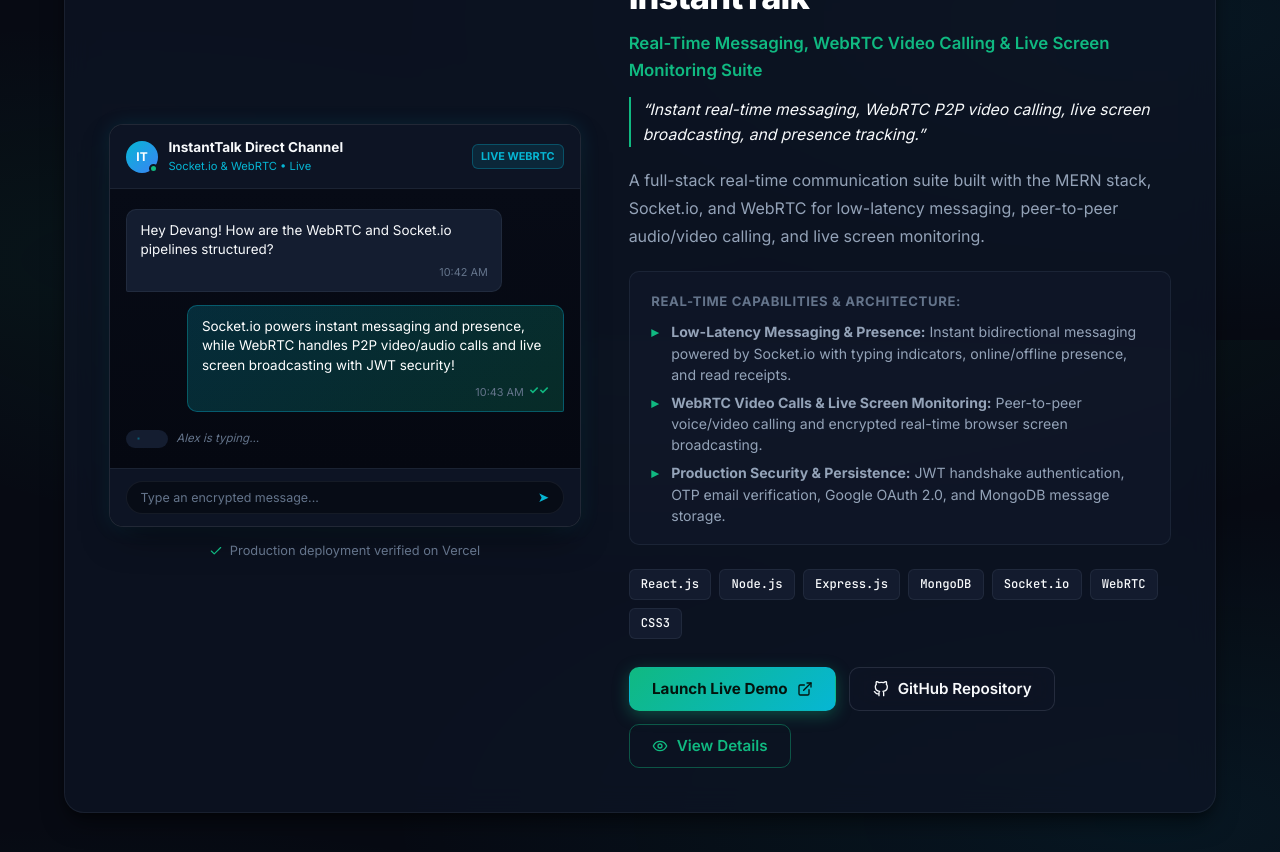
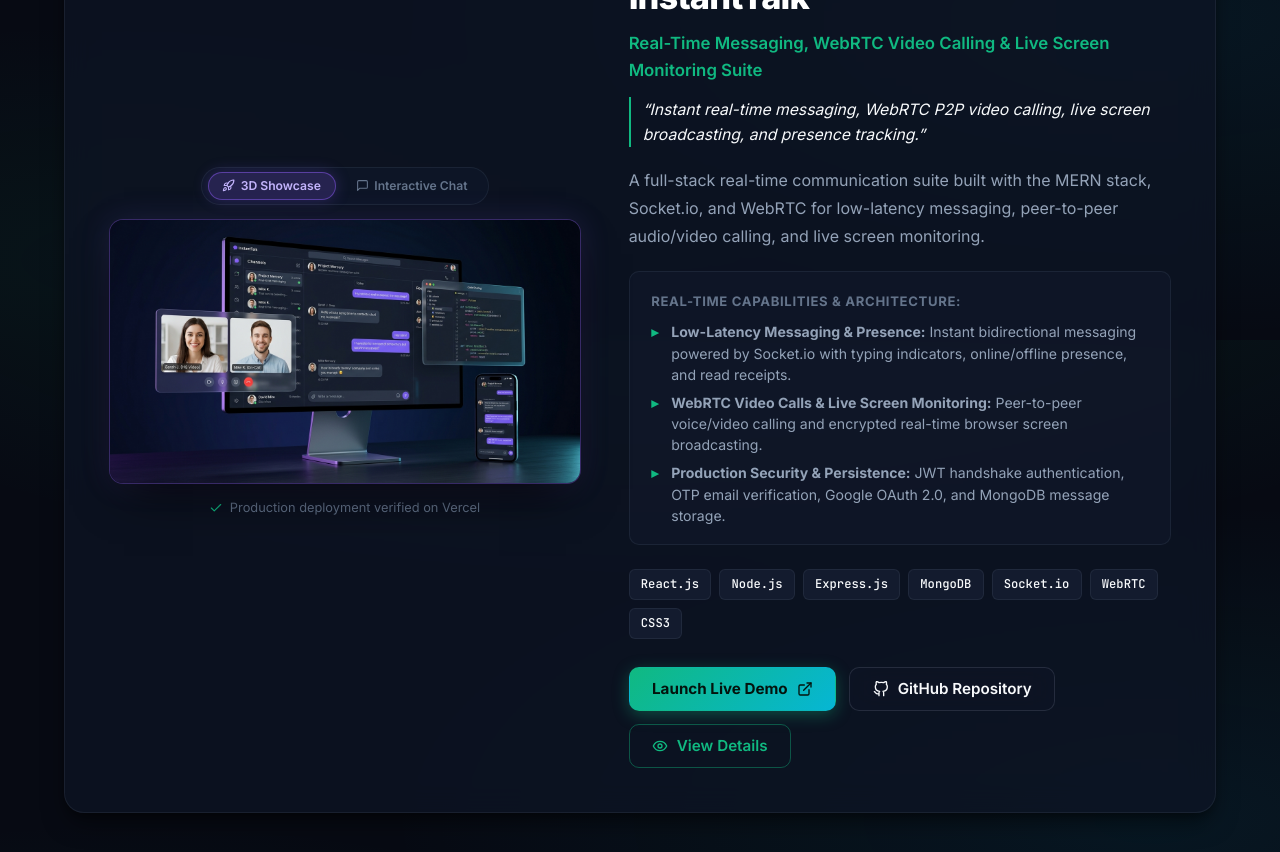
Before and after one commit to Devang456/devang-portfolio, a React (Vite) app: page / in a window 1280 px wide. Shown: the part 5260-6112 px from the top of the page. Built offline with nearby package versions, Linux system fonts and the light colour scheme.

Commit message:
feat(showcase): add ultra-premium 3D product showcase mockup for InstantTalk with interactive view toggle and modal banner

```diff
--- a/src/components/projects/ProjectModal.css
+++ b/src/components/projects/ProjectModal.css
@@ -114,6 +114,28 @@
   display: flex;
   flex-direction: column;
   gap: 1.75rem;
+}
+
+.modal-showcase-banner {
+  width: 100%;
+  border-radius: var(--radius-lg);
+  overflow: hidden;
+  border: 1px solid rgba(139, 92, 246, 0.35);
+  box-shadow: 0 15px 35px -10px rgba(0, 0, 0, 0.8), 0 0 25px rgba(139, 92, 246, 0.15);
+  background: var(--bg-tertiary);
+  transition: transform 0.3s ease, border-color 0.3s ease;
+}
+
+.modal-showcase-banner:hover {
+  border-color: rgba(139, 92, 246, 0.6);
+  transform: translateY(-2px);
+}
+
+.modal-showcase-img {
+  width: 100%;
+  height: auto;
+  display: block;
+  object-fit: cover;
 }
 
 .modal-section {
--- a/src/components/projects/ProjectModal.jsx
+++ b/src/components/projects/ProjectModal.jsx
@@ -49,6 +49,16 @@ export default function ProjectModal({ project, onClose }) {
 
         {/* Modal Scrollable Content */}
         <div className="modal-body">
+          {project.image && (
+            <div className="modal-showcase-banner">
+              <img
+                src={project.image}
+                alt={`${project.title} 3D Showcase Mockup`}
+                className="modal-showcase-img"
+              />
+            </div>
+          )}
+
           {/* Overview */}
           <div className="modal-section">
             <h3 className="modal-section-title">
--- a/src/data/projects.js
+++ b/src/data/projects.js
@@ -30,6 +30,7 @@ export const projects = [
     longDescription: "InstantTalk is an enterprise-grade real-time communication suite built using the MERN stack. It leverages Socket.io for low-latency bidirectional messaging and presence tracking, alongside WebRTC mesh architecture for encrypted peer-to-peer voice/video calls and live screen broadcasting. Complete with JWT authentication, OTP verification, and persistent MongoDB storage.",
     tags: ["React.js", "Node.js", "Express.js", "MongoDB", "Socket.io", "WebRTC", "CSS3"],
     featured: false,
+    image: "/projects/instanttalk-showcase.jpg",
     liveUrl: "https://instant-talk-six.vercel.app",
     githubUrl: "https://github.com/Devang456/InstantTalk",
     statusBadge: "Live Production Project",
--- a/src/sections/Projects.css
+++ b/src/sections/Projects.css
@@ -216,6 +216,123 @@
   box-sizing: border-box;
 }
 
+.secondary-project-mockup {
+  display: flex;
+  flex-direction: column;
+  min-width: 0;
+  width: 100%;
+  box-sizing: border-box;
+}
+
+/* Mockup View Tab Toggle */
+.mockup-tab-toggle {
+  display: inline-flex;
+  align-items: center;
+  justify-content: center;
+  gap: 0.35rem;
+  margin-bottom: 0.85rem;
+  padding: 0.25rem 0.35rem;
+  background: rgba(15, 23, 42, 0.7);
+  border: 1px solid var(--border-color);
+  border-radius: var(--radius-full);
+  margin-left: auto;
+  margin-right: auto;
+}
+
+.mockup-tab-btn {
+  display: flex;
+  align-items: center;
+  gap: 0.35rem;
+  padding: 0.35rem 0.85rem;
+  font-size: 0.76rem;
+  font-weight: 600;
+  color: var(--text-muted);
+  background: transparent;
+  border: 1px solid transparent;
+  border-radius: var(--radius-full);
+  cursor: pointer;
+  transition: all var(--transition-fast);
+}
+
+.mockup-tab-btn:hover {
+  color: var(--text-primary);
+}
+
+.mockup-tab-btn.active {
+  background: rgba(139, 92, 246, 0.2);
+  color: #c4b5fd;
+  border-color: rgba(139, 92, 246, 0.5);
+  box-shadow: 0 0 15px rgba(139, 92, 246, 0.25);
+}
+
+/* 3D Product Card */
+.product-3d-card {
+  position: relative;
+  border-radius: var(--radius-lg);
+  overflow: hidden;
+  border: 1px solid rgba(139, 92, 246, 0.35);
+  background: #0b0f19;
+  box-shadow: 0 20px 45px -15px rgba(0, 0, 0, 0.85), 0 0 30px rgba(139, 92, 246, 0.15);
+  cursor: pointer;
+  aspect-ratio: 16 / 9;
+  display: flex;
+  align-items: center;
+  justify-content: center;
+  transition: transform 0.35s ease, border-color 0.35s ease, box-shadow 0.35s ease;
+  min-width: 0;
+  max-width: 100%;
+  width: 100%;
+  box-sizing: border-box;
+}
+
+.product-3d-card:hover {
+  transform: translateY(-4px);
+  border-color: rgba(139, 92, 246, 0.7);
+  box-shadow: 0 25px 60px -15px rgba(0, 0, 0, 0.95), 0 0 45px rgba(139, 92, 246, 0.3);
+}
+
+.product-3d-img {
+  width: 100%;
+  height: 100%;
+  object-fit: cover;
+  display: block;
+  transition: transform 0.4s ease;
+}
+
+.product-3d-card:hover .product-3d-img {
+  transform: scale(1.03);
+}
+
+.product-3d-overlay {
+  position: absolute;
+  inset: 0;
+  background: rgba(4, 7, 14, 0.45);
+  opacity: 0;
+  display: flex;
+  align-items: center;
+  justify-content: center;
+  transition: opacity 0.25s ease;
+  backdrop-filter: blur(2px);
+}
+
+.product-3d-card:hover .product-3d-overlay {
+  opacity: 1;
+}
+
+.product-3d-badge {
+  display: flex;
+  align-items: center;
+  gap: 0.45rem;
+  padding: 0.5rem 1rem;
+  background: rgba(15, 23, 42, 0.9);
+  border: 1px solid rgba(139, 92, 246, 0.6);
+  border-radius: var(--radius-full);
+  color: #fff;
+  font-size: 0.82rem;
+  font-weight: 600;
+  box-shadow: 0 10px 25px rgba(0, 0, 0, 0.6);
+}
+
 @media (max-width: 1024px) {
   .primary-project-grid,
   .secondary-project-grid {
--- a/src/sections/Projects.jsx
+++ b/src/sections/Projects.jsx
@@ -11,6 +11,7 @@ import './Projects.css';
 
 export default function Projects() {
   const [selectedProject, setSelectedProject] = useState(null);
+  const [instantTalkView, setInstantTalkView] = useState('3d');
 
   const solarProject = projects.find((p) => p.id === 'solar-management-system') || projects[0];
   const instantTalkProject = projects.find((p) => p.id === 'instant-talk') || projects[1];
@@ -120,9 +121,56 @@ export default function Projects() {
           {/* SECOND PROJECT: InstantTalk */}
           <div className="card secondary-project-card">
             <div className="secondary-project-grid">
-              {/* Left Column: Chat Mockup */}
+              {/* Left Column: 3D Showcase & Chat Mockup */}
               <div className="secondary-project-mockup">
-                <ChatMockup onOpenDetails={() => handleOpenDetails(instantTalkProject)} />
+                <div className="mockup-tab-toggle" role="tablist" aria-label="InstantTalk preview mode">
+                  <button
+                    type="button"
+                    role="tab"
+                    aria-selected={instantTalkView === '3d'}
+                    className={`mockup-tab-btn ${instantTalkView === '3d' ? 'active' : ''}`}
+                    onClick={() => setInstantTalkView('3d')}
+                  >
+                    <Icon name="rocket" size={13} />
+                    <span>3D Showcase</span>
+                  </button>
+                  <button
+                    type="button"
+                    role="tab"
+                    aria-selected={instantTalkView === 'interactive'}
+                    className={`mockup-tab-btn ${instantTalkView === 'interactive' ? 'active' : ''}`}
+                    onClick={() => setInstantTalkView('interactive')}
+                  >
+                    <Icon name="chat" size={13} />
+                    <span>Interactive Chat</span>
+                  </button>
+                </div>
+
+                {instantTalkView === '3d' ? (
+                  <div
+                    className="product-3d-card"
+                    onClick={() => handleOpenDetails(instantTalkProject)}
+                    role="button"
+                    tabIndex={0}
+                    onKeyDown={(e) => e.key === 'Enter' && handleOpenDetails(instantTalkProject)}
+                    title="Click to view full project specifications"
+                  >
+                    <img
+                      src={instantTalkProject.image}
+                      alt="InstantTalk 3D Product Showcase Mockup"
+                      className="product-3d-img"
+                      loading="lazy"
+                    />
+                    <div className="product-3d-overlay">
+                      <span className="product-3d-badge">
+                        <Icon name="eye" size={14} /> View Details & Specs
+                      </span>
+                    </div>
+                  </div>
+                ) : (
+                  <ChatMockup onOpenDetails={() => handleOpenDetails(instantTalkProject)} />
+                )}
+
                 <p className="mockup-caption">
                   <Icon name="check" size={14} /> Production deployment verified on Vercel
                 </p>
```
Also changed, not shown: public/projects/instanttalk-showcase.jpg (added).
